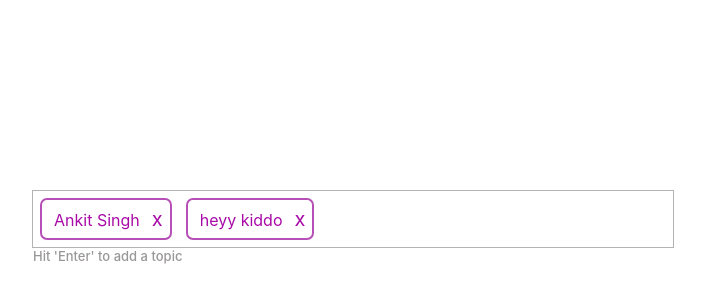
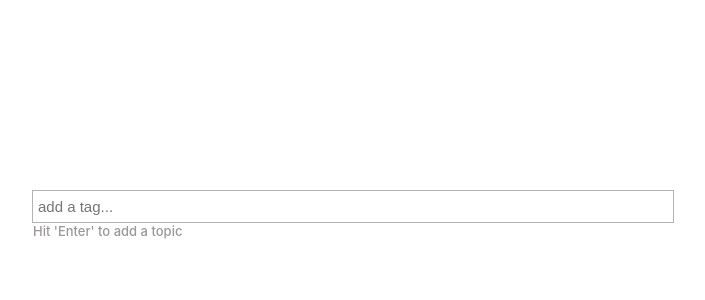
Before and after one commit to AnkitSingh60/React_Tags_Assignment, a React (Create React App) app: page / in a window 1280 px wide. Shown: the part 10-310 px from the top of the page, without its empty margins (287-992 px from the left). Built offline with nearby package versions, Linux system fonts and the light colour scheme.

Commit message:
functionality added

```diff
--- a/src/App.css
+++ b/src/App.css
@@ -1,27 +1,29 @@
 .container {
+  display: flex;
+  align-items: center;
+  flex-wrap: wrap;
   border: 1px solid rgb(180, 178, 178);
   width: 50%;
   margin: auto;
   margin-top: 200px;
+
 }
 
 .tags {
   display: inline-block;
   border: 2px solid rgb(182, 79, 182);
   border-radius: 7px;
-  margin: 7px;
+  margin: 5px;
   padding: 7px;
 }
 .input-text{
   color:  rgb(168, 10, 168);
   padding: 5px;
-
-
 }
 
 .close {
-  margin-left: 7px;
   font-size: 20px;
+  margin-left: 5px;
   color:  rgb(168, 10, 168);
   cursor: pointer;
 }
@@ -33,3 +35,12 @@
   font-weight: 500;
   font-size: 13px
 }
+
+.addInput{
+  flex-grow: 1;
+  padding: 7px 0;
+  margin-left: 5px;
+  font-size: 15px;
+  border: none;
+  outline: none;
+}
--- a/src/components/Tags.jsx
+++ b/src/components/Tags.jsx
@@ -1,22 +1,36 @@
-import React from 'react'
+import React, { useState } from 'react'
 
 const Tags = () => {
+    const [tags, setTags] = useState([])
+
+    const handleKeyDown = (event) => {
+        if(event.key !== "Enter") return;
+
+        const tagInput = event.target.value;
+
+        if(!tagInput) return;
+
+        setTags([...tags, tagInput]);
+
+        event.target.value = ""
+
+
+    }
+
   return (
     <>
     <div className="container">
-        <div className="tags">
-            <span className="input-text">Ankit Singh</span>
+       {
+        tags.map((tag) => (
+            <div className="tags">
+            <span className="input-text">{tag}</span>
             <span className="close">
             x
             </span>
         </div>
-        <div className="tags">
-            <span className="input-text">heyy kiddo</span>
-            <span className="close">
-            x
-            </span>
-        </div>
-
+        ))
+       }
+        <input onKeyDown={handleKeyDown} className="addInput" type="text" placeholder="add a tag..." />
         </div>
         <p className="label_p">Hit 'Enter' to add a topic</p>
     </>
```
